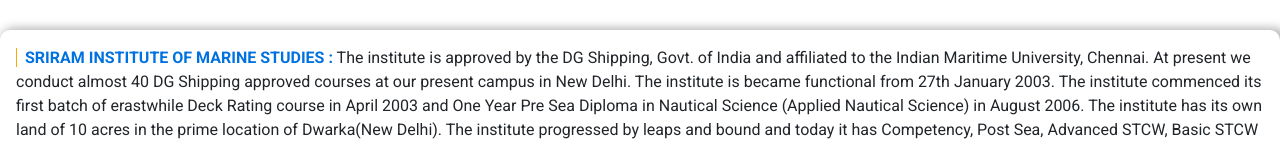
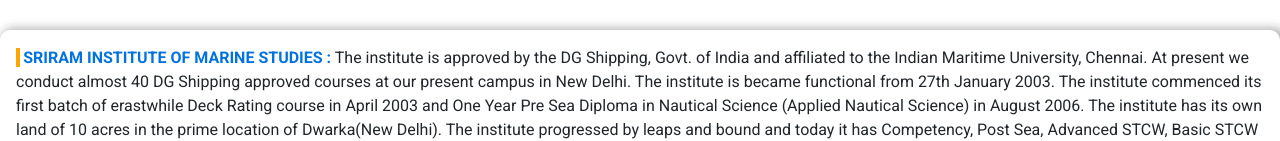
Before and after one commit to Shubham000007/sims, a plain HTML site: page about.html in a window 1280 px wide. Shown: the part 547-688 px from the top of the page. Drawn offline with Linux system fonts and the light colour scheme.

Commit message:
about page span after boder improved

```diff
--- a/assets/css/main.css
+++ b/assets/css/main.css
@@ -1054,8 +1054,8 @@
 
 .about__content p span::before {
   content: "";
-  border-left: 1px solid orange;
-  padding-left: 0.5rem;
+  border-left: 4px solid orange;
+  padding-left: 0.2rem;
   position: relative;
   bottom: 0;
 }
```
